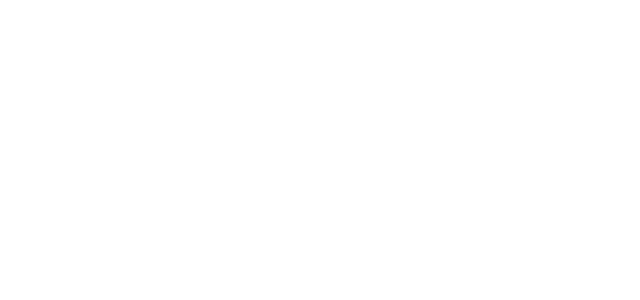
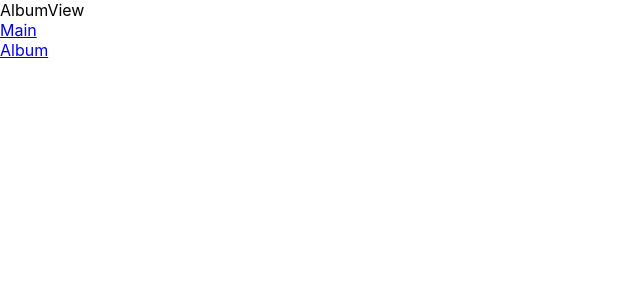
Before and after one commit to bayankharosheh3/Albums, a React (Create React App) app: page /albums/1 in a window 1280 px wide. Shown: the top 300 px of the page, without its empty margins (0-640 px from the left). Built offline with nearby package versions, Linux system fonts and the light colour scheme.

Commit message:
routing code

```diff
--- a/src/Router.jsx
+++ b/src/Router.jsx
@@ -1,9 +1,19 @@
-import React from 'react'
+import React from "react";
+import { BrowserRouter, Route, Routes } from "react-router-dom";
+import MainView from "./views/MainView";
+import AlbumView from "./views/AlbumView";
+import NotFoundView from "./views/NotFoundView";
 
 const Router = () => {
   return (
-    <div>Router</div>
-  )
-}
+    <BrowserRouter>
+      <Routes>
+        <Route path="/" element={<MainView />}></Route>
+        <Route path="/albums/:id" element={<AlbumView />}></Route>
+        <Route path="*" element={<NotFoundView />} />
+      </Routes>
+    </BrowserRouter>
+  );
+};
 
-export default Router
+export default Router;
--- /dev/null
+++ b/src/views/AlbumView.jsx
@@ -0,0 +1,18 @@
+import React from "react";
+import { Link } from "react-router-dom";
+
+const AlbumView = () => {
+  return (
+    <>
+      <div>AlbumView</div>
+      <div>
+        <Link to="/">Main</Link>
+      </div>
+      <div>
+        <Link to="/albums/1">Album</Link>
+      </div>
+    </>
+  );
+};
+
+export default AlbumView;
--- /dev/null
+++ b/src/views/MainView.jsx
@@ -0,0 +1,18 @@
+import React from "react";
+import { Link } from "react-router-dom";
+
+const MainView = () => {
+  return (
+    <>
+      <div>MainView</div>
+      <div>
+        <Link to="/">Main</Link>
+      </div>
+      <div>
+        <Link to="/albums/1">Album</Link>
+      </div>
+    </>
+  );
+};
+
+export default MainView;
--- /dev/null
+++ b/src/views/NotFoundView.jsx
@@ -0,0 +1,7 @@
+import React from "react";
+
+const NotFoundView = () => {
+  return <div>Not Found 404</div>;
+};
+
+export default NotFoundView;
```
Also changed, not shown: src/App.js (+6 -2 lines).
